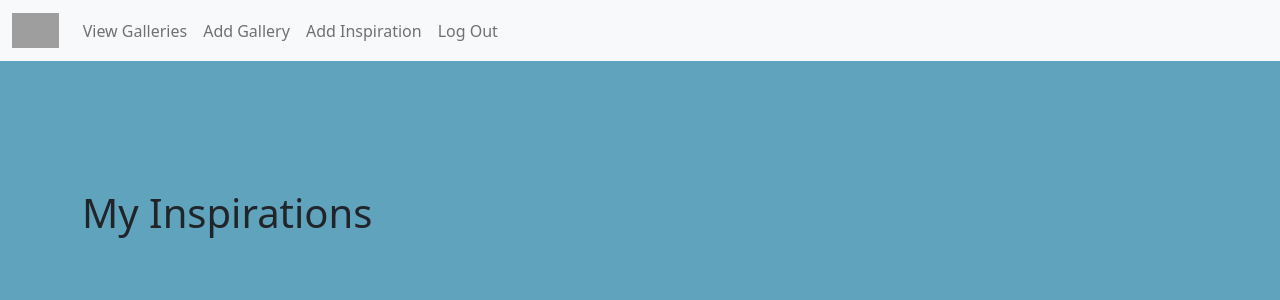
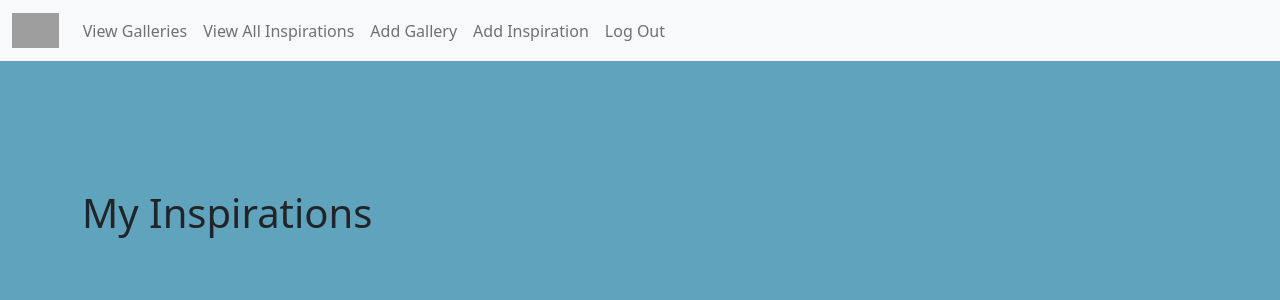
Before and after one commit to fernando-massa/inspirations, a Django app: page /inspirations/ in a window 1280 px wide. Shown: the top 300 px of the page. Run offline with Django 4.2, Linux system fonts and the light colour scheme; the visitor is signed in with stand-in values (Sample User, id 1); data that the repository does not hold is empty; grey boxes are pictures that could not be loaded.

Commit message:
view all inspirations link in nav bar

```diff
--- a/inspiration2/main_app/templates/base.html
+++ b/inspiration2/main_app/templates/base.html
@@ -24,6 +24,7 @@
                     <div class="navbar-nav">
                         {% if user.is_authenticated %}
                         <a href="{% url 'galleries_index' %}" class="nav-item nav-link">View Galleries</a>
+                        <a href="{% url 'inspirations_index' %}" class="nav-item nav-link">View All Inspirations</a>
                         <a href="{% url 'galleries_create' %}" class="nav-item nav-link">Add Gallery</a>
                         <a href="{% url 'inspirations_create' %}" class="nav-item nav-link">Add Inspiration</a>
                         <a href="{% url 'logout' %}" class="nav-item nav-link">Log Out</a>
```
